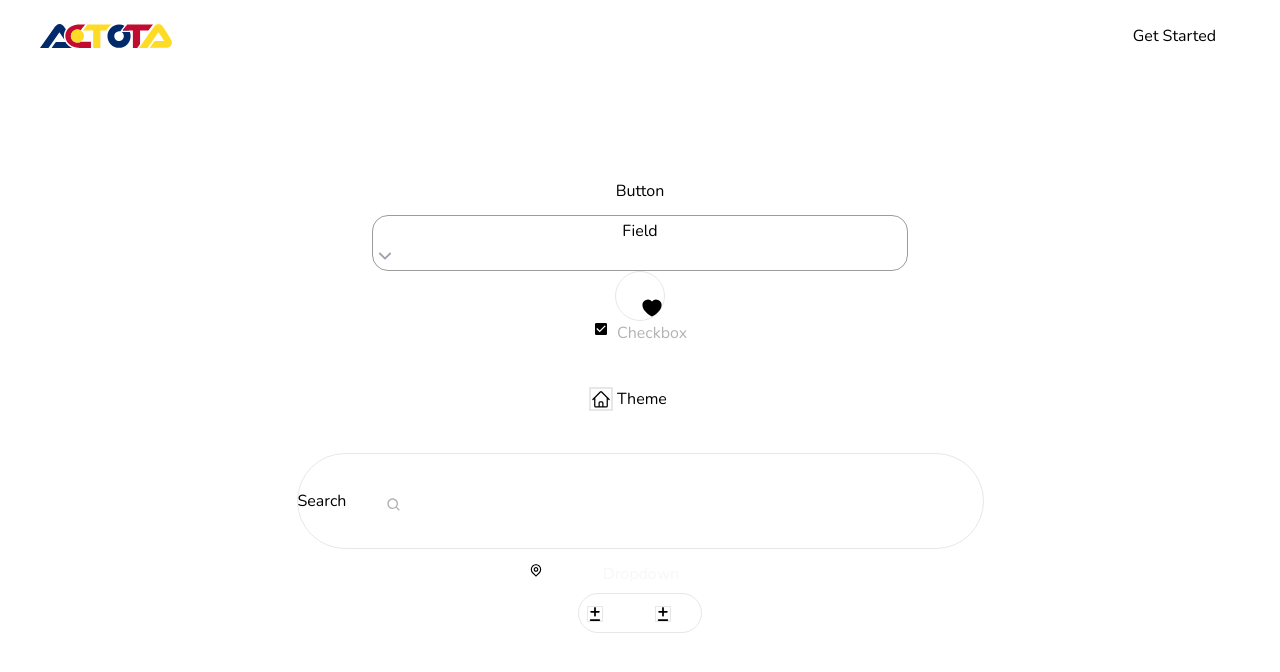
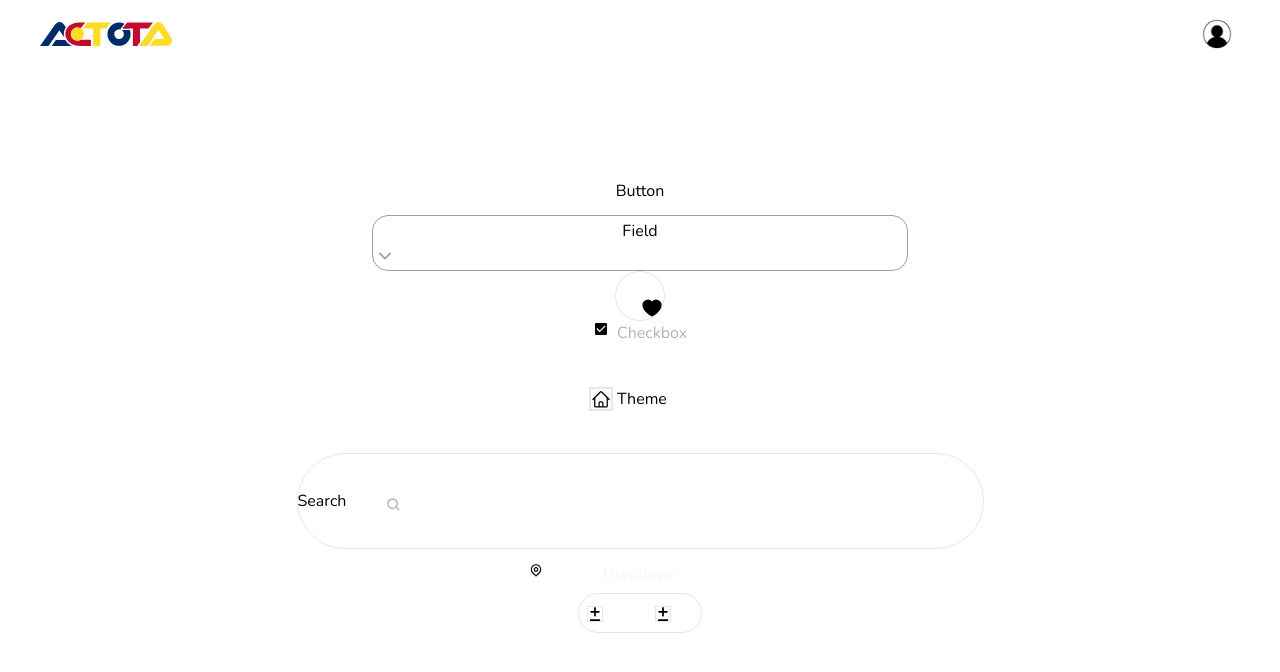
Before and after one commit to ACTOTA/actotaFront, a Next.js app: page /components in a window 1280 px wide. Shown: the top 672 px of the page. Built offline with nearby package versions, Linux system fonts and the light colour scheme; no server answers.

Commit message:
added back in temp menu for testing

```diff
--- /dev/null
+++ b/app/components/HomeListings.tsx
@@ -0,0 +1,24 @@
+import React from "react";
+import getListings from "../actions/getListings";
+import ListingCard from "../components/listings/ListingCard";
+import getCurrentUser from "../actions/getCurrentUser";
+
+export default async function HomeListings() {
+
+  const listings = await getListings() ?? [];
+  const currentUser = await getCurrentUser();
+
+  return (
+    <section className="h-[100vh]">
+      <div className="grid grid-cols-1 gap-8 pt-4 sm:grid-cols-2 md:grid-cols-3 lg:grid-cols-4 xl:grid-cols-5 2xl:grid-cols-6">
+        {listings.map((listing) => (
+          <ListingCard
+            currentUser={currentUser}
+            key={listing.id}
+            data={listing}
+          />
+        ))}
+      </div>
+    </section>
+  )
+}
--- a/app/components/navbar/Navbar.tsx
+++ b/app/components/navbar/Navbar.tsx
@@ -25,7 +25,6 @@ const Navbar: React.FC<NavbarProps> = ({
                         className="flex flex-row items-center justify-between md:gap-0"
                     >
                         <Logo />
-                        {currentUser && <Search />}
                         <UserMenu currentUser={currentUser} />
                     </div>
                 </Container>
--- a/app/components/navbar/UserMenu.tsx
+++ b/app/components/navbar/UserMenu.tsx
@@ -50,9 +50,42 @@ const UserMenu: React.FC<UserMenuProps> = ({
   }, [isOpen]);
 
   return (
-    <div className="flex gap-6" ref={openMenu}>
-      <button>Log In</button>
-      <Button className="">Get Started</Button>
+    <div className="flex gap-6 relative" ref={openMenu}>
+      <div className="flex flex-row items-center gap-3">
+        <div className="hidden md:block text-sm font-semibold py-3 px-4 rounded-full hover:bg-neutral-100 transition cursor-pointer"
+          onClick={onRent}>
+          ACT with US
+        </div>
+        <div className="p-4 md:py-1 md:px-2 border-neutral-200 flex flex-row items-center gap-3 rounded-full cursor-pointer hover:shadow-md transition"
+          onClick={() => setIsOpen(!isOpen)}>
+          <AiOutlineMenu />
+          <div className="hidden md:block">
+            <Avatar src={currentUser?.image} />
+          </div>
+        </div>
+      </div>
+      {isOpen && (
+        <div className="absolute rounded-xl shadow-md w-[40vw] md:w-3/4 bg-black overflow-hidden right-0 top-12 text-sm">
+          <div className="flex flex-col cursor-pointer">
+            {currentUser ? (
+              <>
+                <MenuItem label="My Trips" onClick={() => router.push("/trips")} />
+                <MenuItem label="My Favorites" onClick={() => router.push("/favorites")} />
+                <MenuItem label="My Reservations" onClick={() => router.push("/reservations")} />
+                <MenuItem label="ACT with US" onClick={rentModal.onOpen} />
+                <MenuItem label="Log Out" onClick={() => signOut()} />
+              </>
+            ) : (
+              <div>
+                <button onClick={onRent}>Log In</button>
+                <Button className="">Get Started</Button>
+
+              </div>
+            )}
+          </div>
+
+        </div>
+      )}
     </div>
   );
 }
--- a/app/page.tsx
+++ b/app/page.tsx
@@ -4,6 +4,7 @@ import Container from "@/app/components/Container";
 import EmptyState from "@/app/components/EmptyState";
 import ClientOnly from "./components/ClientOnly";
 import getCurrentUser from "./actions/getCurrentUser";
+import HomeListings from "./components/HomeListings";
 import ListingCard from "./components/listings/ListingCard";
 import Hero from "./components/Hero";
 import WhyBook from "./components/WhyBook";
@@ -41,7 +42,8 @@ export default async function Home() {
       </Head>
       <ClientOnly>
         <Hero />
-        <Container>
+
+        {/* <Container>
           <main className="mx-auto max-w-7xl">
             <section className="pt-6 pb-8">
               <h2 className="py-4 text-4xl font-semibold">Explore Colorado</h2>
@@ -55,16 +57,9 @@ export default async function Home() {
 
           </main>
           <Filter />
-          <div className="grid grid-cols-1 gap-8 pt-4 sm:grid-cols-2 md:grid-cols-3 lg:grid-cols-4 xl:grid-cols-5 2xl:grid-cols-6">
-            {listings.map((listing) => (
-              <ListingCard
-                currentUser={currentUser}
-                key={listing.id}
-                data={listing}
-              />
-            ))}
-          </div>
-        </Container>
+        </Container> */}
+
+        <HomeListings />
         <WhyBook />
       </ClientOnly>
     </>
```
Also changed, not shown: 1 other file (tests, documents, lock files or other folders).
